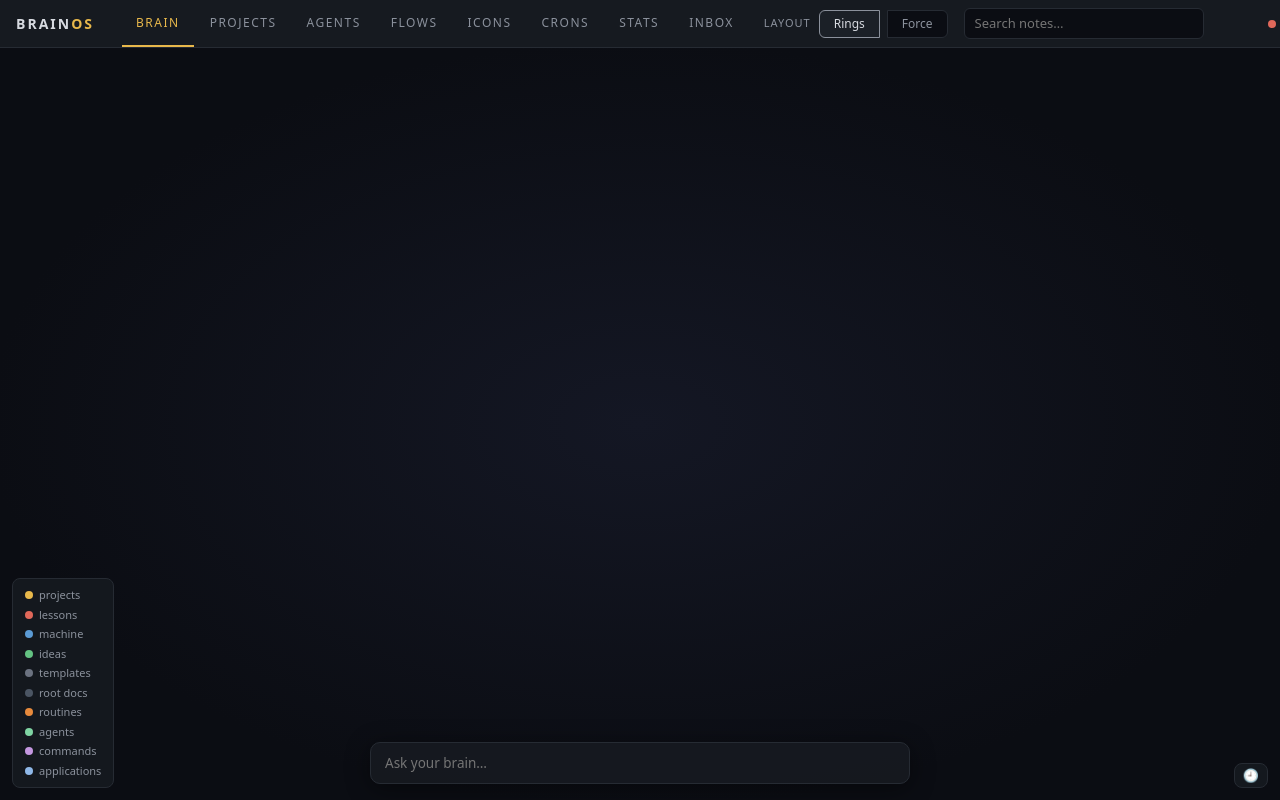
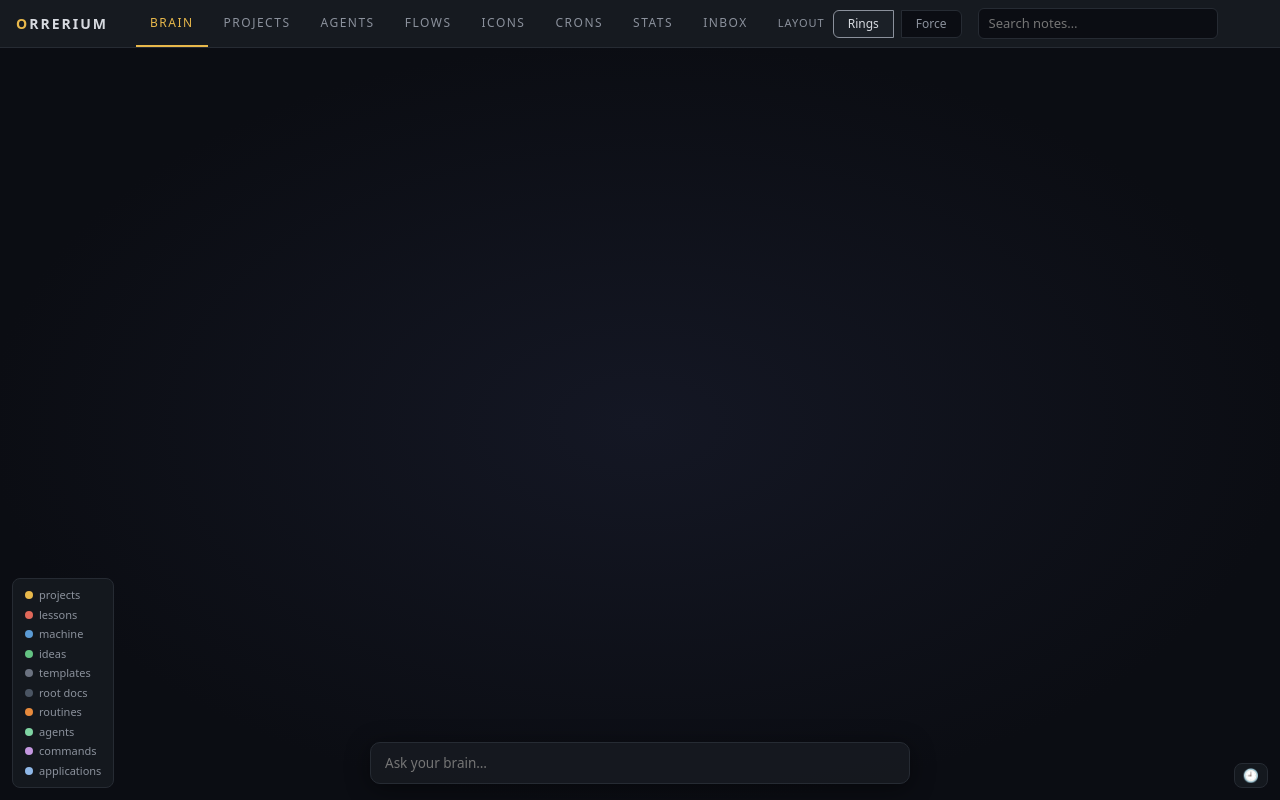
Before and after one commit to cfirz/Orrerium, a website with bundled scripts: page public/index.html in a window 1280 px wide. Built offline with nearby package versions, Linux system fonts and the light colour scheme; no server answers; files whose address does not match are found by name.

Commit message:
Topbar wordmark reads Orrerium, README hero reshot
The topbar still said BrainOS after the rename. The wordmark is now
ORRERIUM, its leading O carrying the gold accent the old "OS" suffix had.

The README GIF is reshot against the current UI, so it now shows the
0.4.0 subagent rings and arrival flashes as well as the new wordmark.

```diff
--- a/public/index.html
+++ b/public/index.html
@@ -8,7 +8,7 @@
 </head>
 <body>
   <header class="topbar">
-    <div class="brand">BRAIN<span>OS</span></div>
+    <div class="brand"><span>O</span>RRERIUM</div>
     <nav class="panel-nav">
       <button class="nav-btn" data-panel="brain">Brain</button>
       <button class="nav-btn" data-panel="projects">Projects</button>
```
Also changed, not shown: CHANGELOG.md, docs/screenshot.gif.
